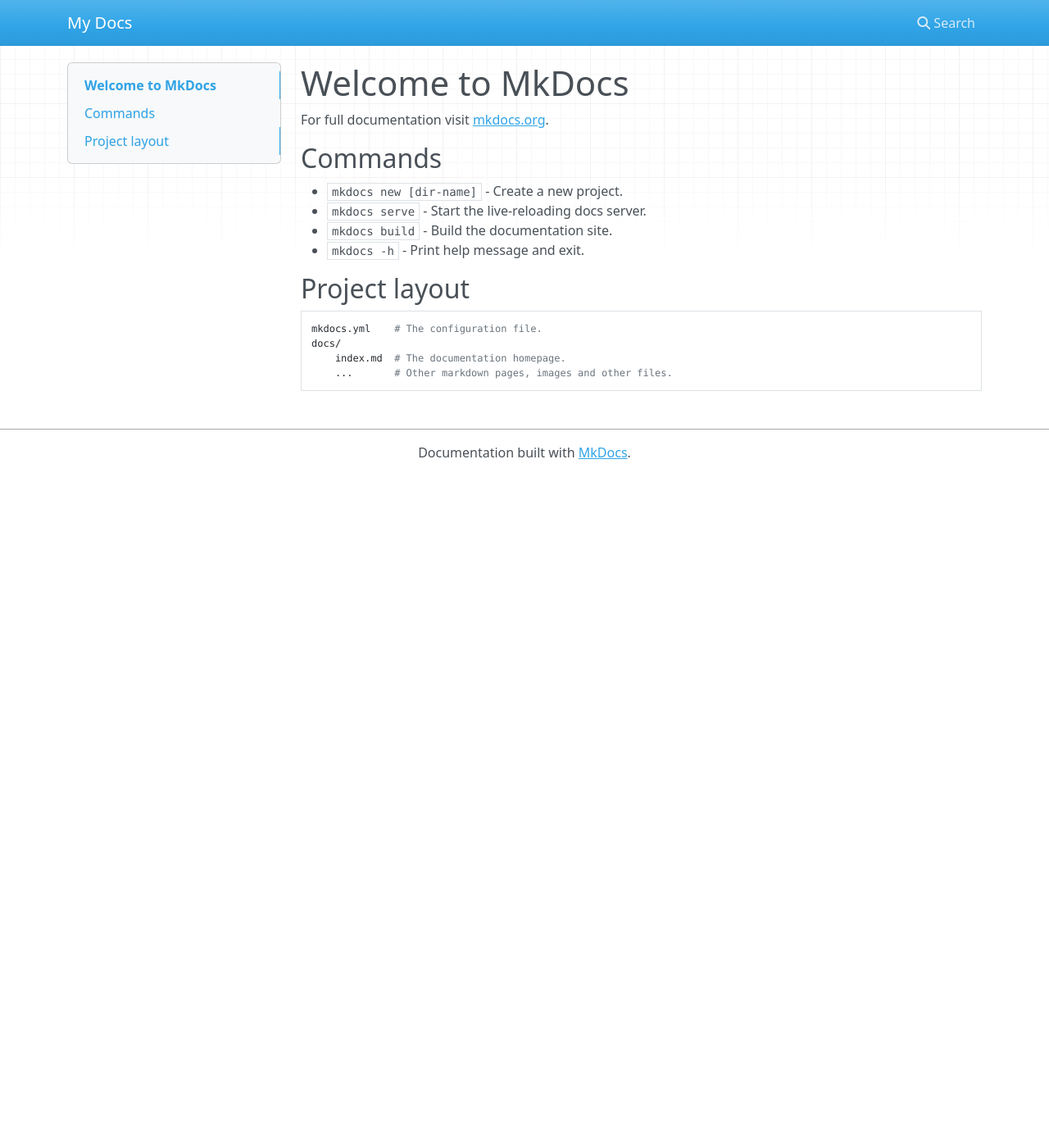
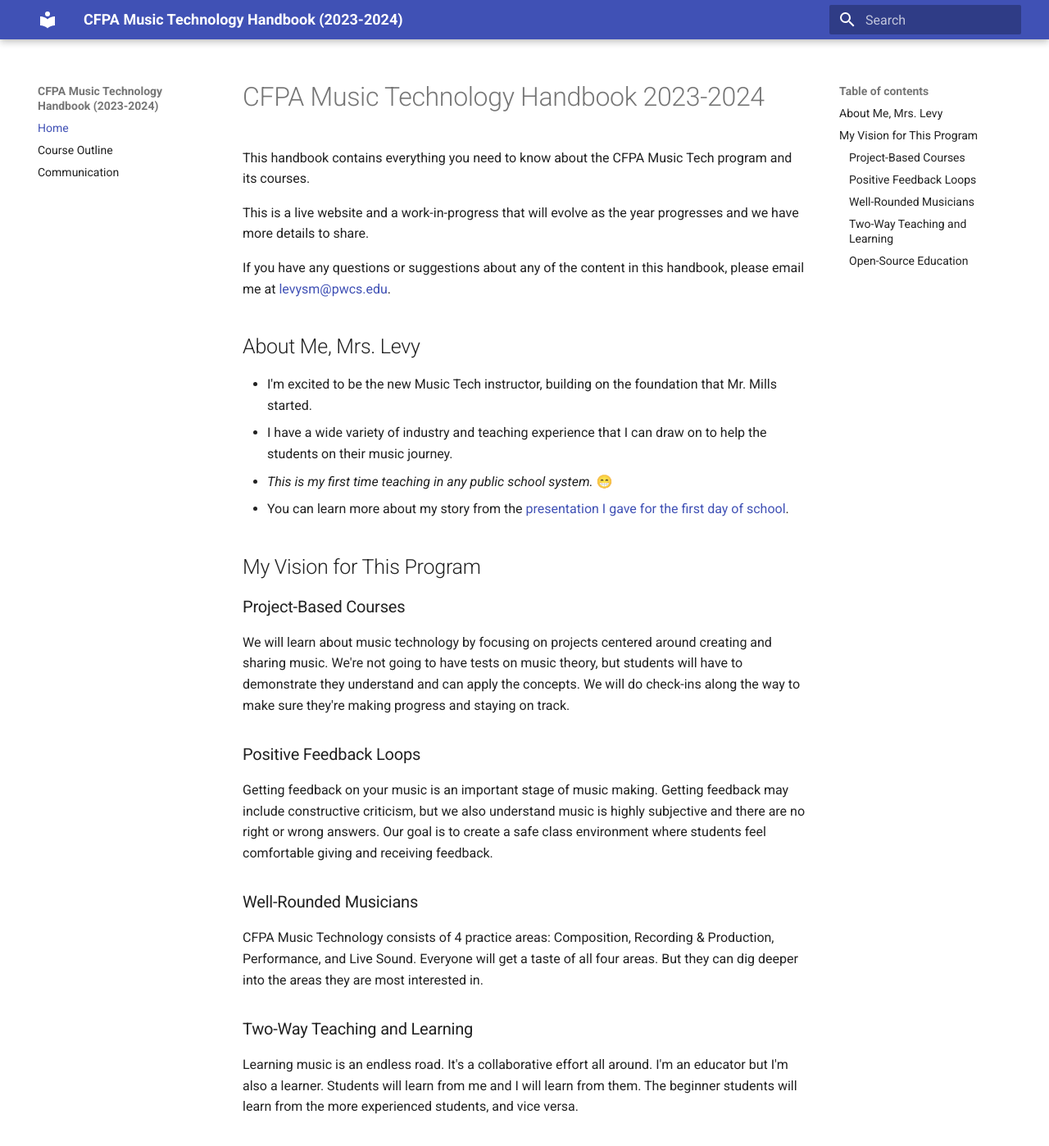
Before and after one commit to sophia-sms/handbook, an MkDocs documentation site: the page built from docs/index.md, in a window 1280 px wide and 1400 px high. Shown: the whole window at 82% size. Built offline with MkDocs 1.6.1 and Material for MkDocs 9.7.7, drawn with Linux system fonts in a browser that asks for light colours; nearby versions of some CDN libraries; some of the changed text lies outside the part shown.

Commit message:
first few docs

```diff
--- a/docs/index.md
+++ b/docs/index.md
@@ -1,17 +1,36 @@
-# Welcome to MkDocs
+# CFPA Music Technology Handbook 2023-2024
 
-For full documentation visit [mkdocs.org](https://www.mkdocs.org).
+This handbook contains everything you need to know about the CFPA Music Tech program and its courses.
 
-## Commands
+This is a live website and a work-in-progress that will evolve as the year progresses and we have more details to share.
 
-* `mkdocs new [dir-name]` - Create a new project.
-* `mkdocs serve` - Start the live-reloading docs server.
-* `mkdocs build` - Build the documentation site.
-* `mkdocs -h` - Print help message and exit.
+If you have any questions or suggestions about any of the content in this handbook, please email me at <levysm@pwcs.edu>.
 
-## Project layout
+## About Me, Mrs. Levy
 
-    mkdocs.yml    # The configuration file.
-    docs/
-        index.md  # The documentation homepage.
-        ...       # Other markdown pages, images and other files.
+- I'm excited to be the new Music Tech instructor, building on the foundation that Mr. Mills started.
+- I have a wide variety of industry and teaching experience that I can draw on to help the students on their music journey.
+- _This is my first time teaching in any public school system._ 😁
+- You can learn more about my story from the [presentation I gave for the first day of school](https://colganmusictech.github.io/presentations/first-day/speaker-notes.html).
+
+## My Vision for This Program
+
+### Project-Based Courses
+
+We will learn about music technology by focusing on projects centered around creating and sharing music. We're not going to have tests on music theory, but students will have to demonstrate they understand and can apply the concepts. We will do check-ins along the way to make sure they're making progress and staying on track.
+
+### Positive Feedback Loops
+
+Getting feedback on your music is an important stage of music making. Getting feedback may include constructive criticism, but we also understand music is highly subjective and there are no right or wrong answers. Our goal is to create a safe class environment where students feel comfortable giving and receiving feedback.
+
+### Well-Rounded Musicians
+
+CFPA Music Technology consists of 4 practice areas: Composition, Recording & Production, Performance, and Live Sound. Everyone will get a taste of all four areas. But they can dig deeper into the areas they are most interested in.
+
+### Two-Way Teaching and Learning
+
+Learning music is an endless road. It's a collaborative effort all around. I'm an educator but I'm also a learner. Students will learn from me and I will learn from them. The beginner students will learn from the more experienced students, and vice versa.
+
+### Open-Source Education
+
+Music is meant to be shared, and by making our Music Tech courses open and available to everyone, we can have a greater impact. Instead of keeping material confined to complicated systems and PDF documents, my goal is to make as much I can available on public websites like this one. (Students always have the choice of whether or not to publish their own music.)
--- a/mkdocs.yml
+++ b/mkdocs.yml
@@ -1 +1,9 @@
-site_name: My Docs
+site_name: CFPA Music Technology Handbook (2023-2024)
+
+theme:
+  name: material
+
+nav:
+  - Home: index.md
+  - Course Outline: course-outline.md
+  - Communication: communication.md
```
Also changed, not shown: docs/communication.md (added, +16 -0 lines), docs/course-outline.md (added, +28 -0 lines).
